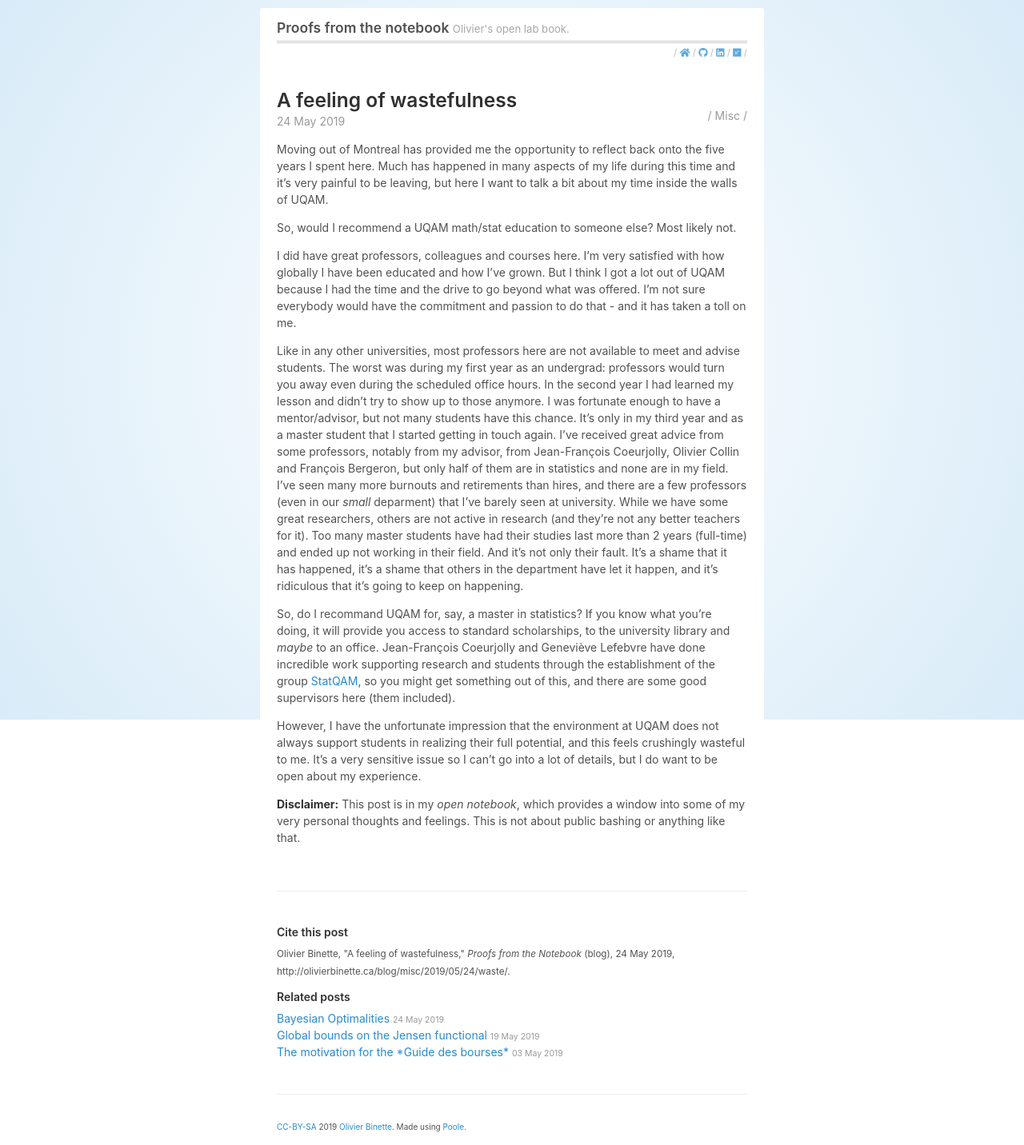
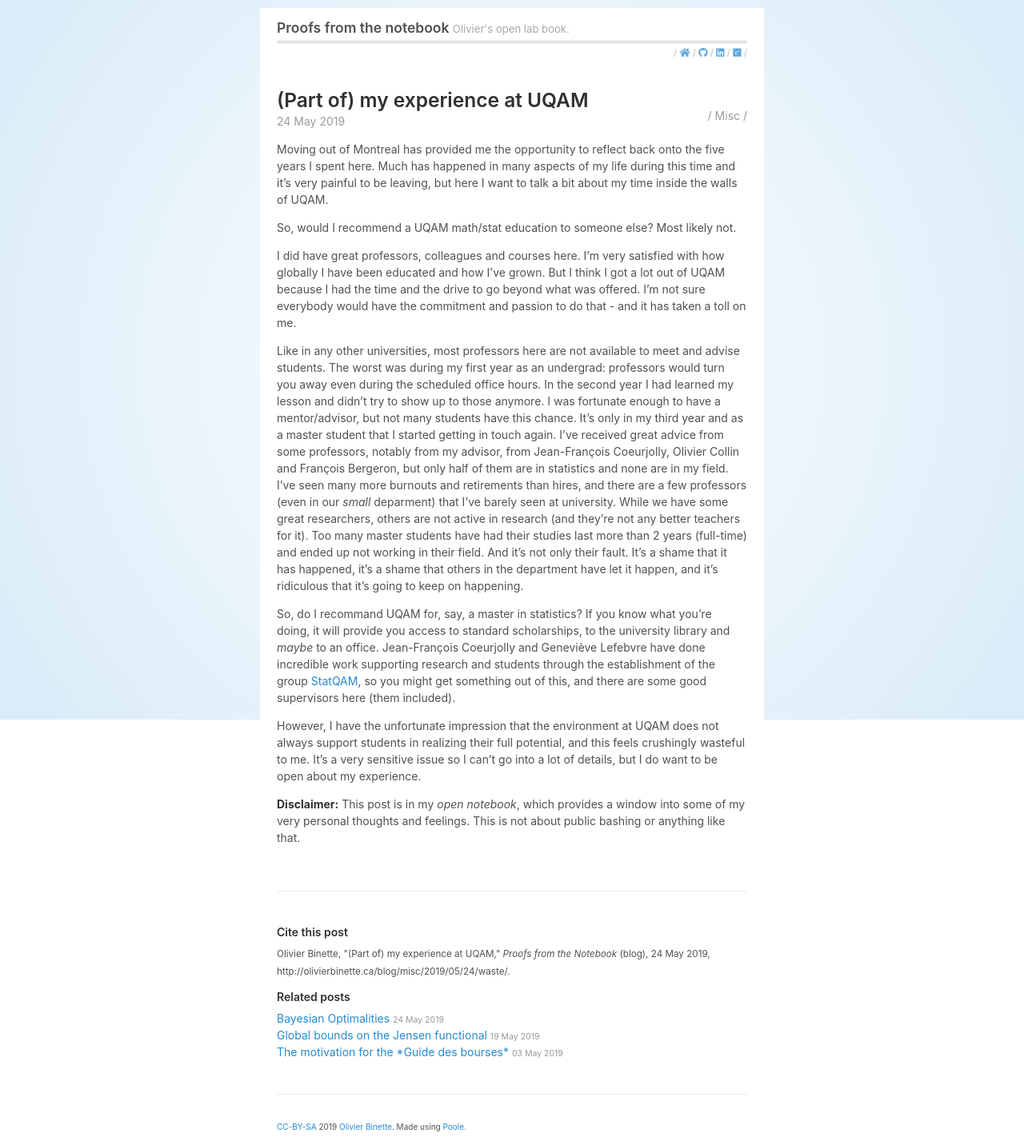
Before and after one commit to OlivierBinette/blog, a Jekyll site: the page built from _posts/2019-05-24-waste.md, in a window 1280 px wide. Shown: the whole page at 80% size. Built offline with Jekyll 4.4.1, drawn with Linux system fonts in a browser that asks for light colours; nearby versions of some CDN libraries.

Commit message:
Update 2019-05-24-waste.md

```diff
--- a/_posts/2019-05-24-waste.md
+++ b/_posts/2019-05-24-waste.md
@@ -1,6 +1,6 @@
 ---
 layout: post
-title: A feeling of wastefulness
+title: (Part of) my experience at UQAM
 categories: [Misc]
 ---
 
```
